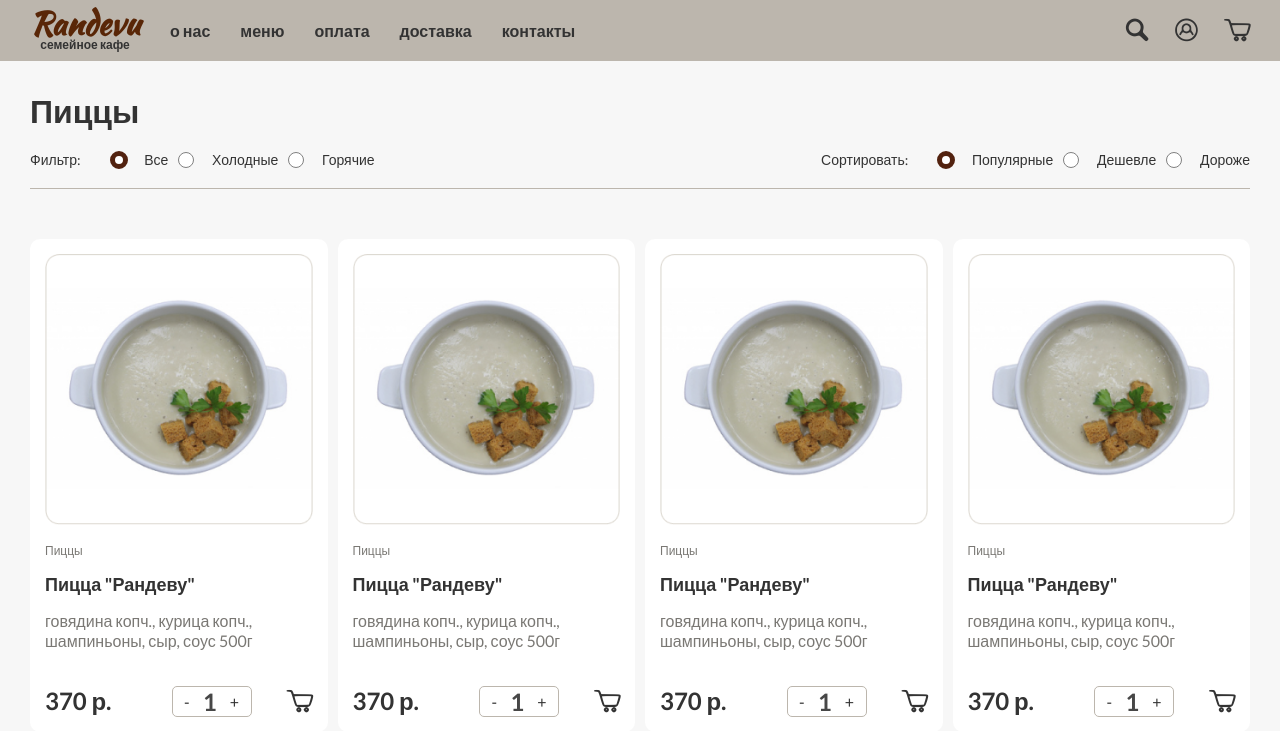
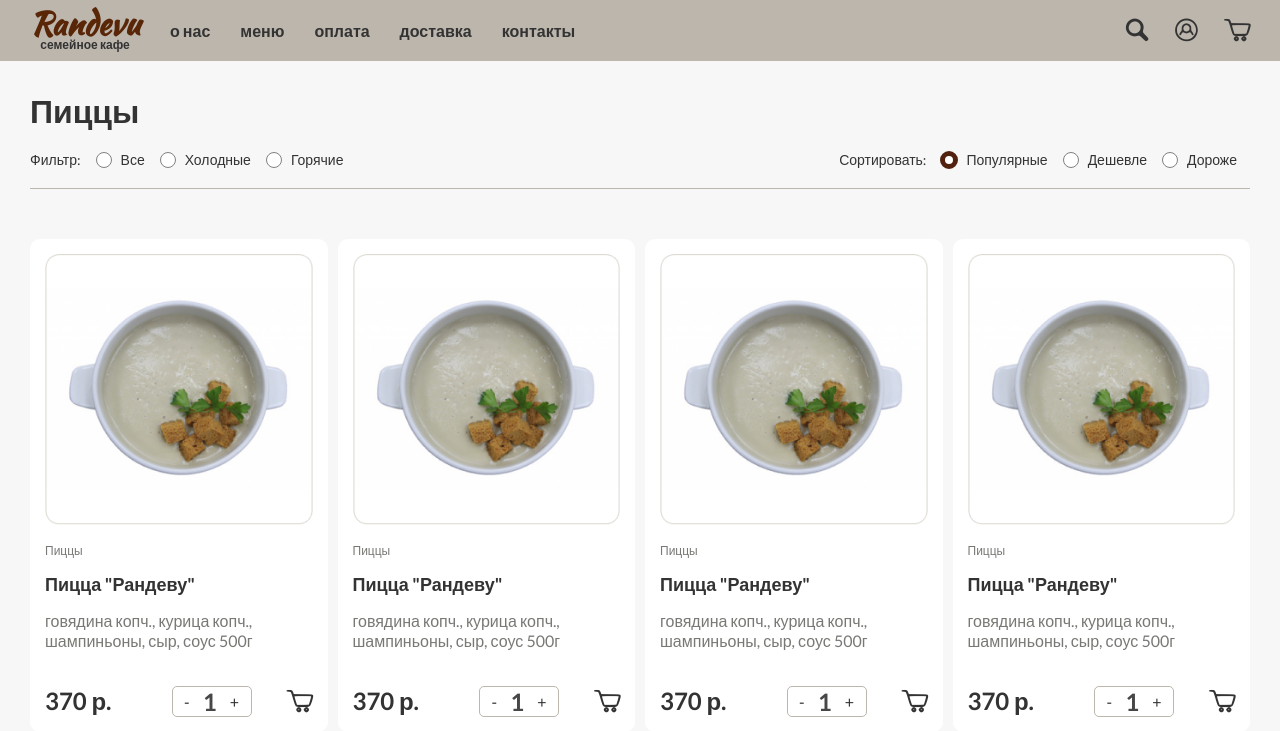
Before and after one commit to Surha05/Randevu, a PHP site: page /breeding.php in a window 1280 px wide. Shown: the top 731 px of the page. Run offline with PHP 8.4, Linux system fonts and the light colour scheme; some libraries are stand-ins or nearby versions; some web fonts are replaced.

Commit message:
в breeding исправил радио кнопки

```diff
--- a/breeding.php
+++ b/breeding.php
@@ -21,44 +21,49 @@
           <ul class="options__left">
             <li class="options__item options__subtitle">Фильтр:</li>
             <li class="options__item">
+              <label class="options__label">
                 <input
                   id="options-all"
-                checked
                   type="radio"
                   value="options__all"
                   name="filter"
                   class="real__radio"
-              />
+                /> Все
                 <span class="gustom__radio"></span>
-              <label for="options-all" class="options__label">Все</label>
+              </label>
+
             </li>
             <li class="options__item">
+            <label class="options__label">
                 <input
-                id="options-cold"
+                  id="options-all"
                   type="radio"
-                value="options__cold"
+                  value="options__all"
                   name="filter"
                   class="real__radio"
-              />
+                /> Холодные
                 <span class="gustom__radio"></span>
-              <label for="options-cold" class="options__label">Холодные</label>
+              </label>
             </li>
             <li class="options__item">
+            <label class="options__label">
                 <input
-                id="options-hot"
+                  id="options-all"
                   type="radio"
-                value="options__hot"
+                  value="options__all"
                   name="filter"
                   class="real__radio"
-              />
+                /> Горячие
                 <span class="gustom__radio"></span>
-              <label for="options-hot" class="options__label">Горячие</label>
+              </label>
             </li>
             <li class="options__mob-item">Фильтры</li>
           </ul>
           <ul class="options__right">
             <li class="options__item options__subtitle">Сортировать:</li>
             <li class="options__item">
+            <label class="options__label"
+                >Популярные
               <input
                 id="options-popular"
                 checked
@@ -68,11 +73,11 @@
                 class="real__radio"
               />
               <span class="gustom__radio"></span>
-              <label for="options-popular" class="options__label"
-                >Популярные</label
+              </label
               >
             </li>
             <li class="options__item">
+            <label class="options__label">Дешевле
               <input
                 id="options-cheap"
                 type="radio"
@@ -81,9 +86,11 @@
                 class="real__radio"
               />
               <span class="gustom__radio"></span>
-              <label for="options-cheap" class="options__label">Дешевле</label>
+              </label>
             </li>
             <li class="options__item">
+            <label class="options__label options__label-last"
+                >Дороже
               <input
                 id="options-expensive"
                 type="radio"
@@ -92,8 +99,7 @@
                 class="real__radio"
               />
               <span class="gustom__radio"></span>
-              <label for="options-expensive" class="options__label"
-                >Дороже</label
+              </label
               >
             </li>
             <li class="options__mob-item">Сортировка</li>
--- a/css/basket.css
+++ b/css/basket.css
@@ -63,7 +63,7 @@
   font-size: 14px;
   color: #333333;
   margin-left: 10px;
-  margin-right: 65px;
+  margin-right: 60px;
 }
 
 .basket__option-delete {
--- a/css/breeding.css
+++ b/css/breeding.css
@@ -40,28 +40,36 @@
 }
 
 .options__subtitle {
-  margin-right: 20px;
+  margin-right: 30px;
 }
 
 .options__mob-item {
   display: none;
 }
 
-label {
+.options__label {
+  display: flex;
+  align-items: center;
   cursor: pointer;
+  box-sizing: border-box;
+  margin-right: 30px;
+}
+
+.options__label-last {
+  margin-right: 13px;
 }
 
 .real__radio {
-  width: 0;
-  height: 0;
   position: absolute;
-  opacity: 0;
-  z-index: -1;
+  width: 1px;
+  height: 1px;
+  overflow: hidden;
+  clip: rect(0 0 0 0);
+  padding-left: 20px;
 }
 
 .gustom__radio {
-  position: relative;
-  display: inline-block;
+  position: absolute;
   width: 16px;
   height: 16px;
   background: #fff;
@@ -69,25 +77,21 @@ label {
   border-radius: 50%;
   margin-right: 15px;
   vertical-align: text-bottom;
+  margin-left: -25px;
 }
 
-.gustom__radio::before {
+.real__radio:checked + .gustom__radio::before {
   content: "";
-  display: inline-block;
   width: 8px;
   height: 8px;
   background: #fff;
   border-radius: 50%;
-
   /* выравниваем по центру */
   position: absolute;
   left: 50%;
   top: 50%;
   transform: translate(-50%, -50%) scale(0);
   transition: 0.1s ease-in;
-}
-
-.real__radio:checked + .gustom__radio::before {
   transform: translate(-50%, -50%) scale(1);
   border: 5px solid rgb(82, 34, 15);
 }
```
Also changed, not shown: basket.php (+6 -4 lines), index.php (line endings or trailing spaces). Lines whose indentation alone changed are shown as unchanged.
